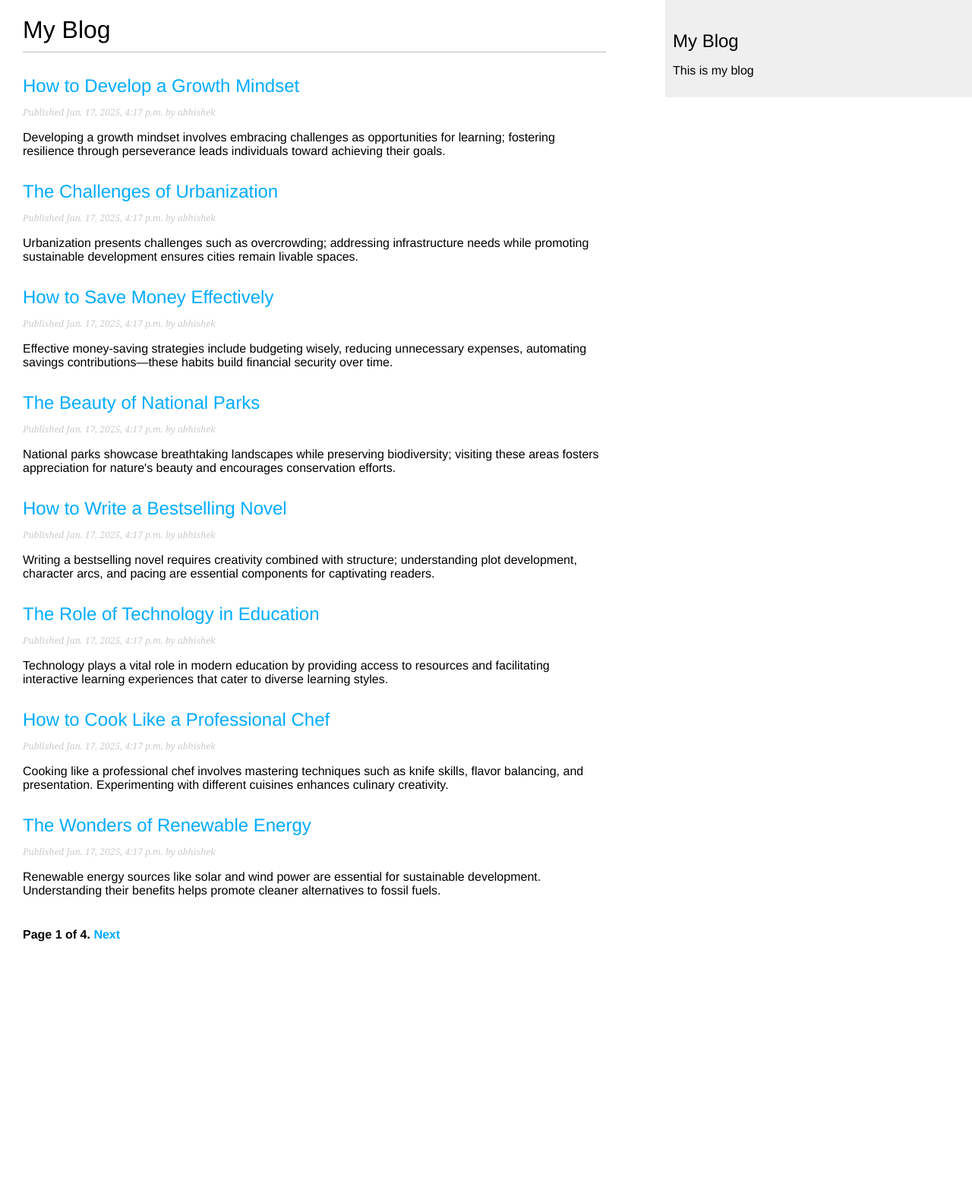
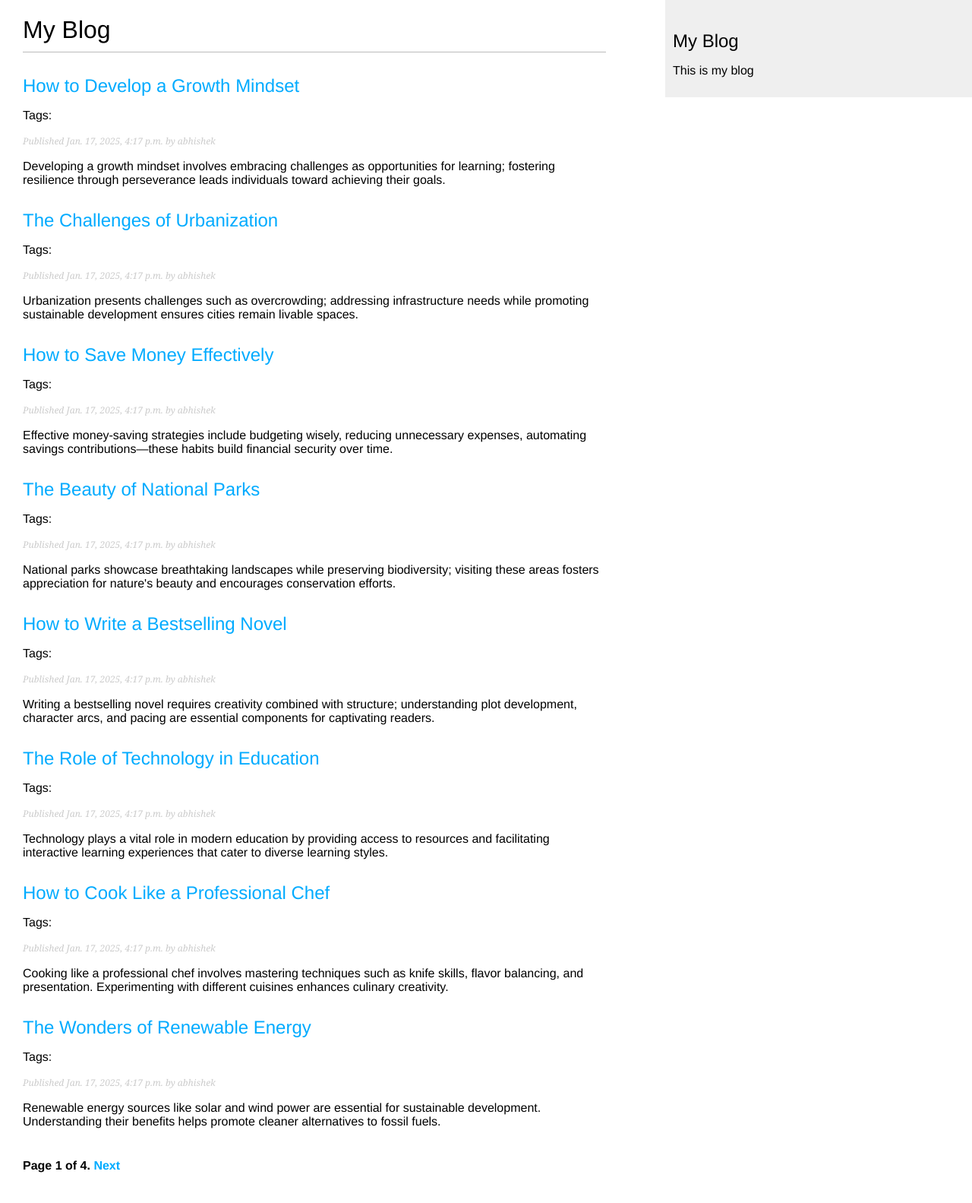
Before and after one commit to abhishekbarve0612/learning-django, a Django app: page /blog/ in a window 1280 px wide. Shown: the whole page at 76% size. Before the commit the page ends 1239 px from the top, so only its background shows below. Run offline with Django 5.2, Linux system fonts and the light colour scheme; data comes from the database, SQL or seed files in the repository; both versions use the stored data as it was after the commit; parts of the project's set-up code (start-up, migrations or seed data) failed here and were passed over.

Commit message:
add tagging functionality to blog posts with model, migration, and templates

```diff
--- a/blog/models.py
+++ b/blog/models.py
@@ -2,12 +2,12 @@ from django.db import models
 from django.urls import reverse
 from django.utils import timezone
 from django.conf import settings
+from taggit.managers import TaggableManager
 
 class PublishedManager(models.Manager):
     def get_queryset(self):
         return super().get_queryset().filter(status=Post.Status.PUBLISHED)
 
-# Create your models here.
 class Post(models.Model):
     class Status(models.TextChoices):
         DRAFT = 'DF', 'Draft'
@@ -32,6 +32,7 @@ class Post(models.Model):
         choices=Status,
         default=Status.DRAFT
     )
+    tags = TaggableManager()
 
     objects = models.Manager()
     published = PublishedManager()
--- a/blog/templates/blog/post/list.html
+++ b/blog/templates/blog/post/list.html
@@ -4,16 +4,29 @@
 
 {% block content %}
     <h1>My Blog</h1>
+    {% if tag %}
+        <h2>
+            Posts tagged with "{{ tag.name }}"
+        </h2>
+    {% endif %}
     {% for post in posts %}
         <h2>
             <a href="{{ post.get_absolute_url }}">
                 {{ post.title }}
             </a>
         </h2>
+        <p class="tags">
+            Tags:
+            {% for tag in post.tags.all  %}
+                <a href="{% url 'blog:post_list_by_slug' tag.slug %}">
+                    {{ tag.name }}
+                </a>{% if not forloop.last %}, {% endif %}
+            {% endfor %}
+        </p>
         <p class="date">
             Published {{ post.publish }} by {{ post.author }}
         </p>
         {{ post.body|truncatewords:30|linebreaks }}
     {% endfor %}
-    {% include "pagination.html" with page=page_obj %}
+    {% include "pagination.html" with page=posts %}
 {% endblock content %}
--- a/blog/urls.py
+++ b/blog/urls.py
@@ -3,8 +3,8 @@ from . import views
 
 app_name = 'blog'
 urlpatterns = [
-    # path('', views.post_list, name='post_list'),
-    path('', views.PostListView.as_view(), name='post_list'),
+    path('', views.post_list, name='post_list'),
+    # path('', views.PostListView.as_view(), name='post_list'),
     path(
         '<int:year>/<int:month>/<int:day>/<slug:post>/',
         views.post_detail,
@@ -12,4 +12,5 @@ urlpatterns = [
     ),
     path('<int:post_id>/share/', views.post_share, name='post_share'),
     path('<int:post_id>/comment/', views.post_comment, name='post_comment'),
+    path('tag/<slug:tag_slug>/', views.post_list, name='post_list_by_tag')
 ]
--- a/blog/views.py
+++ b/blog/views.py
@@ -1,3 +1,4 @@
+from django.db.models import Count
 from django.core.paginator import Paginator, EmptyPage, PageNotAnInteger
 from django.core.mail import send_mail
 from django.views.generic import ListView
@@ -5,11 +6,17 @@ from django.views.decorators.http import require_POST
 from django.shortcuts import render, get_object_or_404
 from django.http import Http404
 
+from taggit.models import Tag
+
 from .models import Post
 from .forms import EmailPostForm, CommentForm
 
-def post_list(request):
+def post_list(request, tag_slug=None):
     post_list = Post.published.all()
+    tag = None
+    if tag_slug:
+        tag = get_object_or_404(Tag, slug=tag_slug)
+        post_list = post_list.filter(tags__in=[tag])
     paginator = Paginator(post_list, 8)
     page_number = request.GET.get('page', 1)
     try:
@@ -21,7 +28,7 @@ def post_list(request):
     return render(
         request,
         'blog/post/list.html',
-        { 'posts': posts }
+        { 'posts': posts, 'tag': tag }
     )
 
 class PostListView(ListView):
@@ -44,10 +51,17 @@ def post_detail(request, year, month, day, post):
     )
     comments = post.comments.filter(active=True)
     form = CommentForm()
+    post_tag_ids = post.tags.values_list('id', flat=True)
+    similar_posts = Post.published.filter(
+        tags__in=post_tag_ids
+    ).exclude(id=post.id)
+    similar_posts = similar_posts.annotate(
+        same_tags=Count('tags')
+    ).order_by('-same_tags', '-publish')[:4]
     return render(
         request,
         'blog/post/detail.html',
-        { 'post': post, 'comments': comments, 'form': form }
+        { 'post': post, 'comments': comments, 'form': form, 'similar_posts': similar_posts }
     )
 
 def post_share(request, post_id):
--- a/my_site/settings.py
+++ b/my_site/settings.py
@@ -38,6 +38,8 @@ INSTALLED_APPS = [
     'django.contrib.sessions',
     'django.contrib.messages',
     'django.contrib.staticfiles',
+
+    'taggit',
 
     'blog.apps.BlogConfig',
 ]
--- a/pyproject.toml
+++ b/pyproject.toml
@@ -11,6 +11,7 @@ asgiref = "3.7.2"
 Django = "5.0.4"
 sqlparse = "0.5.0"
 python-decouple = "3.8"
+django-taggit = "5.0.1"
 
 
 [build-system]
```
Also changed, not shown: blog/templates/blog/post/detail.html (+11 -0 lines), blog/migrations/0004_post_tags.py (added), db.sqlite3, 1 other file.
